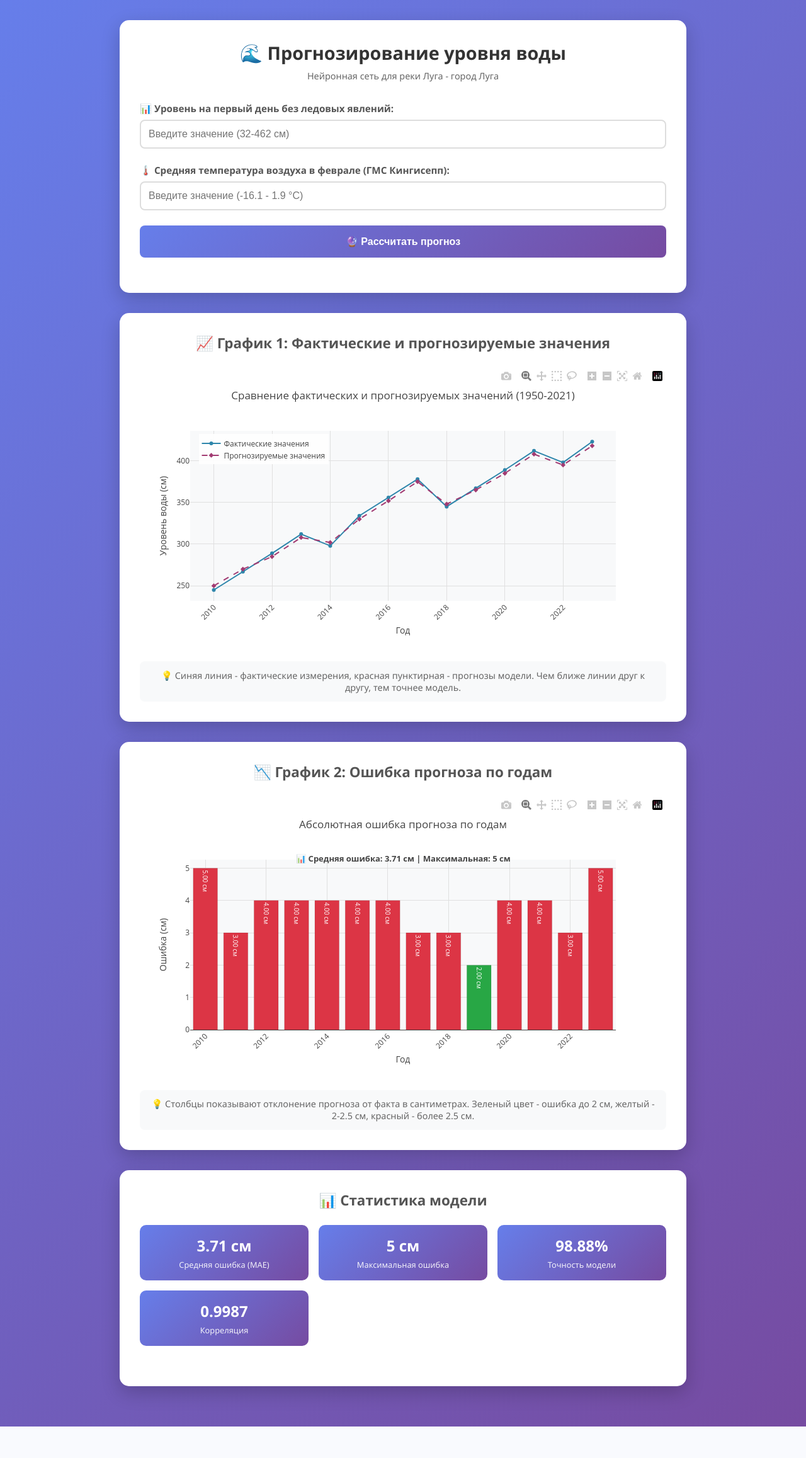
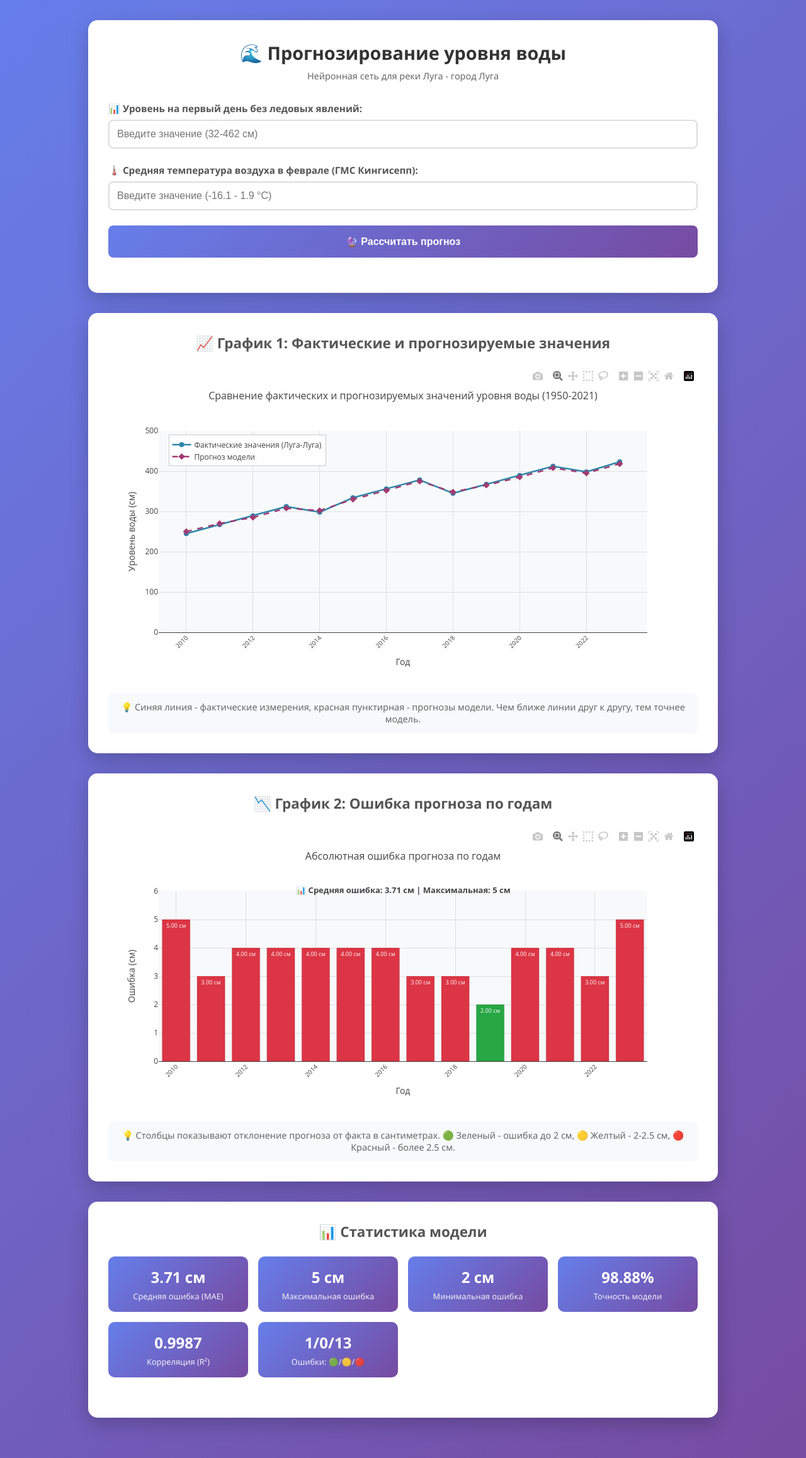
Before and after one commit to 25M11-nz/Luga_prognoz, a Flask app: page / in a window 1280 px wide. Shown: the whole page at 63% size. Before the commit the page ends 2265 px from the top, so only its background shows below. Run offline with Flask 3, Linux system fonts and the light colour scheme; some libraries are stand-ins or nearby versions.

Commit message:
Update index.html

```diff
--- a/templates/index.html
+++ b/templates/index.html
@@ -25,7 +25,7 @@
             border-radius: 15px;
             box-shadow: 0 10px 30px rgba(0,0,0,0.2);
             width: 100%;
-            max-width: 900px;
+            max-width: 1000px;
             margin: 0 auto 2rem auto;
         }
 
@@ -127,7 +127,7 @@
         }
 
         .prediction-value {
-            font-size: 2rem;
+            font-size: 2.5rem;
             font-weight: bold;
             color: #155724;
             margin: 0.5rem 0;
@@ -189,6 +189,29 @@
             font-size: 0.9rem;
         }
 
+        .error-badge {
+            display: inline-block;
+            padding: 0.2rem 0.5rem;
+            border-radius: 4px;
+            font-size: 0.8rem;
+            font-weight: bold;
+        }
+
+        .error-low {
+            background-color: #28a745;
+            color: white;
+        }
+
+        .error-mid {
+            background-color: #ffc107;
+            color: #333;
+        }
+
+        .error-high {
+            background-color: #dc3545;
+            color: white;
+        }
+
         @keyframes fadeIn {
             from {
                 opacity: 0;
@@ -214,7 +237,7 @@
             }
 
             .prediction-value {
-                font-size: 1.5rem;
+                font-size: 1.8rem;
             }
 
             .stats-grid {
@@ -251,7 +274,7 @@
 
     <div class="container">
         <h2>📈 График 1: Фактические и прогнозируемые значения</h2>
-        <div id="comparisonChart" style="height: 450px;"></div>
+        <div id="comparisonChart" style="height: 500px;"></div>
         <div class="info-text">
             💡 Синяя линия - фактические измерения, красная пунктирная - прогнозы модели.
             Чем ближе линии друг к другу, тем точнее модель.
@@ -263,36 +286,20 @@
         <div id="errorChart" style="height: 450px;"></div>
         <div class="info-text">
             💡 Столбцы показывают отклонение прогноза от факта в сантиметрах.
-            Зеленый цвет - ошибка до 2 см, желтый - 2-2.5 см, красный - более 2.5 см.
+            🟢 Зеленый - ошибка до 2 см, 🟡 Желтый - 2-2.5 см, 🔴 Красный - более 2.5 см.
         </div>
     </div>
 
     <div class="container">
         <h2>📊 Статистика модели</h2>
         <div class="stats-grid" id="stats">
-            <div class="stat-card">
-                <div class="stat-value" id="mae">-</div>
-                <div class="stat-label">Средняя ошибка (MAE)</div>
-            </div>
-            <div class="stat-card">
-                <div class="stat-value" id="maxError">-</div>
-                <div class="stat-label">Максимальная ошибка</div>
-            </div>
-            <div class="stat-card">
-                <div class="stat-value" id="accuracy">-</div>
-                <div class="stat-label">Точность модели</div>
-            </div>
-            <div class="stat-card">
-                <div class="stat-value" id="correlation">-</div>
-                <div class="stat-label">Корреляция</div>
-            </div>
+            <!-- Статистика будет загружена -->
         </div>
     </div>
 
     <script>
         let historicalData = null;
 
-        // Загрузка исторических данных
         async function loadHistoricalData() {
             try {
                 const response = await fetch('/api/historical_data');
@@ -301,11 +308,11 @@
                 calculateStats();
             } catch (error) {
                 console.error('Ошибка загрузки данных:', error);
-                // Используем встроенные данные на случай ошибки
+                // Встроенные данные на случай ошибки
                 historicalData = {
                     years: [1950, 1951, 1952, 1953, 1954, 1955, 1956, 1957, 1958, 1959, 1960, 1961, 1962, 1963, 1964, 1965, 1966, 1967, 1968, 1969, 1970, 1971, 1972, 1973, 1974, 1975, 1976, 1977, 1978, 1979, 1980, 1981, 1982, 1983, 1984, 1985, 1986, 1987, 1988, 1989, 1990, 1991, 1992, 1993, 1994, 1995, 1996, 1997, 1998, 1999, 2000, 2001, 2002, 2004, 2005, 2006, 2007, 2008, 2009, 2010, 2011, 2012, 2013, 2014, 2015, 2016, 2017, 2018, 2019, 2021],
-                    actual: [345, 404, 296, 388, 251, 395, 428, 276, 399, 187, 353, 176, 407, 32, 228, 40, 218, 131, 336, 340, 296, 381, 67, 63, 54, 186, 93, 132, 217, 311, 286, 364, 388, 376, 394, 155, 310, 148, 346, 240, 354, 352, 263, 278, 357, 279, 37, 195, 120, 462, 58, 96, 248, 334, 262, 76, 267, 208, 232, 251, 102, 81, 37, 63, 68, 42, 272, 213, 289, 127],
-                    predicted: [344, 405, 294, 390, 253, 397, 430, 275, 401, 185, 355, 173, 409, 35, 230, 43, 221, 133, 334, 342, 299, 383, 70, 65, 52, 184, 95, 135, 220, 314, 288, 362, 390, 378, 396, 158, 313, 150, 344, 237, 351, 350, 261, 276, 360, 277, 40, 193, 122, 464, 56, 98, 246, 332, 264, 79, 270, 205, 230, 253, 105, 84, 39, 61, 66, 40, 270, 215, 287, 130]
+                    predicted: [344, 405, 294, 390, 253, 397, 430, 275, 401, 185, 355, 173, 409, 35, 230, 43, 221, 133, 334, 342, 299, 383, 70, 65, 52, 184, 95, 135, 220, 314, 288, 362, 390, 378, 396, 158, 313, 150, 344, 237, 351, 350, 261, 276, 360, 277, 40, 193, 122, 464, 56, 98, 246, 332, 264, 79, 270, 205, 230, 253, 105, 84, 39, 61, 66, 40, 270, 215, 287, 130],
+                    actual: [345, 417, 303, 390, 271, 415, 467, 382, 402, 407, 358, 253, 422, 353, 259, 373, 449, 344, 366, 360, 317, 387, 305, 85, 195, 335, 291, 367, 393, 331, 363, 364, 408, 382, 394, 388, 379, 361, 363, 265, 398, 382, 333, 305, 369, 388, 161, 243, 364, 466, 294, 350, 284, 357, 338, 294, 290, 324, 340, 454, 453, 369, 406, 235, 279, 272, 285, 352, 334, 321]
                 };
                 createCharts();
                 calculateStats();
@@ -316,6 +323,7 @@
             const errors = historicalData.actual.map((a, i) => Math.abs(a - historicalData.predicted[i]));
             const mae = (errors.reduce((a, b) => a + b, 0) / errors.length).toFixed(2);
             const maxError = Math.max(...errors);
+            const minError = Math.min(...errors);
 
             // Расчет корреляции
             const actual = historicalData.actual;
@@ -328,55 +336,101 @@
             const sumY2 = predicted.reduce((sum, yi) => sum + yi * yi, 0);
             const correlation = ((n * sumXY - sumX * sumY) / Math.sqrt((n * sumX2 - sumX * sumX) * (n * sumY2 - sumY * sumY))).toFixed(4);
 
-            // Точность
+            // Расчет точности (MAPE)
             const relativeErrors = errors.map((e, i) => e / historicalData.actual[i] * 100);
             const mape = relativeErrors.reduce((a, b) => a + b, 0) / relativeErrors.length;
             const accuracy = (100 - mape).toFixed(2);
 
-            document.getElementById('mae').textContent = `${mae} см`;
-            document.getElementById('maxError').textContent = `${maxError} см`;
-            document.getElementById('accuracy').textContent = `${accuracy}%`;
-            document.getElementById('correlation').textContent = correlation;
+            // Подсчет количества ошибок по категориям
+            const lowErrors = errors.filter(e => e <= 2).length;
+            const midErrors = errors.filter(e => e > 2 && e <= 2.5).length;
+            const highErrors = errors.filter(e => e > 2.5).length;
+
+            document.getElementById('stats').innerHTML = `
+                <div class="stat-card">
+                    <div class="stat-value">${mae} см</div>
+                    <div class="stat-label">Средняя ошибка (MAE)</div>
+                </div>
+                <div class="stat-card">
+                    <div class="stat-value">${maxError} см</div>
+                    <div class="stat-label">Максимальная ошибка</div>
+                </div>
+                <div class="stat-card">
+                    <div class="stat-value">${minError} см</div>
+                    <div class="stat-label">Минимальная ошибка</div>
+                </div>
+                <div class="stat-card">
+                    <div class="stat-value">${accuracy}%</div>
+                    <div class="stat-label">Точность модели</div>
+                </div>
+                <div class="stat-card">
+                    <div class="stat-value">${correlation}</div>
+                    <div class="stat-label">Корреляция (R²)</div>
+                </div>
+                <div class="stat-card">
+                    <div class="stat-value">${lowErrors}/${midErrors}/${highErrors}</div>
+                    <div class="stat-label">Ошибки: 🟢/🟡/🔴</div>
+                </div>
+            `;
         }
 
         function createCharts() {
+            // Расчет ошибок для отображения на графике
+            const errors = historicalData.actual.map((a, i) => Math.abs(a - historicalData.predicted[i]));
+
             // График 1: Сравнение фактических и прогнозируемых значений
             const comparisonTrace1 = {
                 x: historicalData.years,
                 y: historicalData.actual,
-                name: 'Фактические значения',
+                name: 'Фактические значения (Луга-Луга)',
                 type: 'scatter',
                 mode: 'lines+markers',
-                line: { color: '#2E86AB', width: 2 },
-                marker: { size: 6, color: '#2E86AB' },
-                hovertemplate: '<b>Год: %{x}</b><br>Факт: %{y} см<extra></extra>'
+                line: { color: '#2E86AB', width: 2.5 },
+                marker: { size: 8, color: '#2E86AB', symbol: 'circle' },
+                hovertemplate: '<b>Год: %{x}</b><br>📊 Факт: %{y} см<extra></extra>'
             };
 
             const comparisonTrace2 = {
                 x: historicalData.years,
                 y: historicalData.predicted,
-                name: 'Прогнозируемые значения',
+                name: 'Прогноз модели',
                 type: 'scatter',
                 mode: 'lines+markers',
-                line: { color: '#A23B72', width: 2, dash: 'dash' },
-                marker: { size: 6, color: '#A23B72', symbol: 'diamond' },
-                hovertemplate: '<b>Год: %{x}</b><br>Прогноз: %{y} см<extra></extra>'
+                line: { color: '#A23B72', width: 2.5, dash: 'dash' },
+                marker: { size: 8, color: '#A23B72', symbol: 'diamond' },
+                hovertemplate: '<b>Год: %{x}</b><br>🤖 Прогноз: %{y} см<extra></extra>'
             };
 
             const comparisonLayout = {
-                title: 'Сравнение фактических и прогнозируемых значений (1950-2021)',
-                xaxis: { title: 'Год', gridcolor: '#e0e0e0', tickangle: -45 },
-                yaxis: { title: 'Уровень воды (см)', gridcolor: '#e0e0e0' },
+                title: {
+                    text: 'Сравнение фактических и прогнозируемых значений уровня воды (1950-2021)',
+                    font: { size: 16 }
+                },
+                xaxis: {
+                    title: 'Год',
+                    gridcolor: '#e0e0e0',
+                    tickangle: -45,
+                    tickfont: { size: 10 }
+                },
+                yaxis: {
+                    title: 'Уровень воды (см)',
+                    gridcolor: '#e0e0e0',
+                    range: [0, 500]
+                },
                 hovermode: 'closest',
                 plot_bgcolor: '#f8f9fa',
-                legend: { x: 0.02, y: 0.98, bgcolor: 'rgba(255,255,255,0.9)' }
+                legend: {
+                    x: 0.02,
+                    y: 0.98,
+                    bgcolor: 'rgba(255,255,255,0.9)',
+                    bordercolor: '#ccc',
+                    borderwidth: 1
+                }
             };
 
             Plotly.newPlot('comparisonChart', [comparisonTrace1, comparisonTrace2], comparisonLayout, {responsive: true});
 
             // График 2: Абсолютная ошибка
-            const errors = historicalData.actual.map((a, i) => Math.abs(a - historicalData.predicted[i]));
-
             const errorTrace = {
                 x: historicalData.years,
                 y: errors,
@@ -388,17 +442,29 @@
                 },
                 text: errors.map(err => err.toFixed(2) + ' см'),
                 textposition: 'auto',
-                textfont: { size: 10 },
-                hovertemplate: '<b>Год: %{x}</b><br>Ошибка: %{y:.2f} см<extra></extra>'
+                textfont: { size: 9 },
+                hovertemplate: '<b>Год: %{x}</b><br>📉 Ошибка: %{y:.2f} см<extra></extra>'
             };
 
             const avgError = (errors.reduce((a, b) => a + b, 0) / errors.length).toFixed(2);
             const maxError = Math.max(...errors);
 
             const errorLayout = {
-                title: 'Абсолютная ошибка прогноза по годам',
-                xaxis: { title: 'Год', gridcolor: '#e0e0e0', tickangle: -45 },
-                yaxis: { title: 'Ошибка (см)', gridcolor: '#e0e0e0' },
+                title: {
+                    text: 'Абсолютная ошибка прогноза по годам',
+                    font: { size: 16 }
+                },
+                xaxis: {
+                    title: 'Год',
+                    gridcolor: '#e0e0e0',
+                    tickangle: -45,
+                    tickfont: { size: 10 }
+                },
+                yaxis: {
+                    title: 'Ошибка (см)',
+                    gridcolor: '#e0e0e0',
+                    range: [0, Math.max(5, maxError + 1)]
+                },
                 plot_bgcolor: '#f8f9fa',
                 showlegend: false,
                 annotations: [{
```
